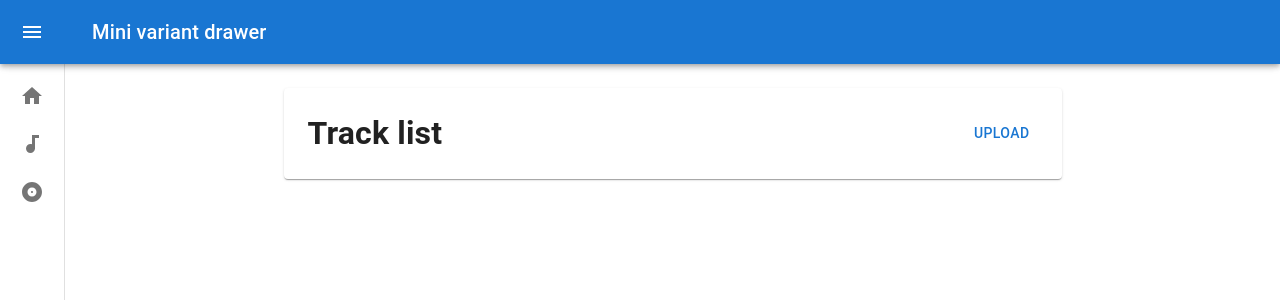
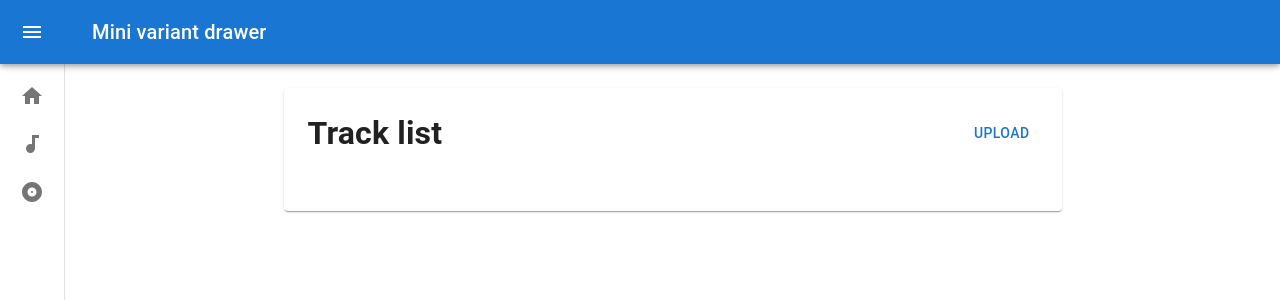
Before and after one commit to Antonzo/spotify-clone, a Next.js app in the folder client/: page /tracks in a window 1280 px wide. Shown: the top 300 px of the page. Built offline with nearby package versions, Linux system fonts and the light colour scheme.

Commit message:
sass, track item & list

```diff
--- /dev/null
+++ b/client/components/TrackItem/TrackItem.module.scss
@@ -0,0 +1,5 @@
+.track {
+  margin: 10px;
+  padding: 10px;
+  display: flex;
+}
--- /dev/null
+++ b/client/components/TrackItem/index.tsx
@@ -0,0 +1,27 @@
+import React from 'react'
+import ITrack from 'types/track'
+import { Grid, Card, IconButton } from '@mui/material'
+import styles from './TrackItem.module.scss'
+import { Pause, PlayArrow } from '@mui/icons-material'
+
+interface TrackItemProps {
+  track: ITrack;
+  active: boolean;
+}
+
+const Index = ({ track, active = false }: TrackItemProps) => {
+  return (
+    <Card className={styles.track}>
+      <IconButton>
+        {active ? <Pause /> : <PlayArrow />}
+      </IconButton>
+      <img width={70} height={70} src={track.picture} />
+      <Grid container direction='column' style={{ width: 200, margin: '0 20px' }}>
+        <div>{track.name}</div>
+        <div style={{ fontSize: 12, color: 'gray' }}>{track.artist}</div>
+      </Grid>
+    </Card>
+  )
+}
+
+export default Index
--- /dev/null
+++ b/client/components/TrackList.tsx
@@ -0,0 +1,22 @@
+import React from 'react'
+import ITrack from 'types/track'
+import Index from './TrackItem'
+import { Grid, Box } from '@mui/material'
+
+interface TrackListProps {
+  tracks: ITrack[]
+}
+
+const TrackList = ({ tracks }: TrackListProps) => {
+  return (
+    <Grid container direction='column'>
+      <Box p={2}>
+        {tracks.map(track =>
+          <Index key={track._id} />,
+        )}
+      </Box>
+    </Grid>
+  )
+}
+
+export default TrackList
--- a/client/package.json
+++ b/client/package.json
@@ -15,7 +15,8 @@
     "@mui/material": "^5.14.16",
     "next": "14.0.1",
     "react": "^18",
-    "react-dom": "^18"
+    "react-dom": "^18",
+    "sass": "^1.69.5"
   },
   "devDependencies": {
     "@types/node": "^20",
--- a/client/pages/tracks/index.tsx
+++ b/client/pages/tracks/index.tsx
@@ -1,10 +1,13 @@
 import React from 'react'
 import DefaultLayout from 'layouts/DefaultLayout'
 import { Box, Button, Card, Grid } from '@mui/material'
+import TrackList from 'components/TrackList'
 import { useRouter } from 'next/router'
+import ITrack from 'types/track'
 
 const TracksPage = () => {
   const router = useRouter()
+  const tracks: ITrack[] = []
 
   return (
     <DefaultLayout>
@@ -17,6 +20,7 @@ const TracksPage = () => {
                 <Button onClick={() => router.push('/tracks/create')}>Upload</Button>
               </Grid>
             </Box>
+            <TrackList tracks={tracks} />
           </Card>
         </Grid>
       </Grid>
--- /dev/null
+++ b/client/types/comment.ts
@@ -0,0 +1,6 @@
+export default interface IComment {
+  _id: string;
+  username: string;
+  text: string;
+  trackId: string;
+}
--- /dev/null
+++ b/client/types/track.ts
@@ -0,0 +1,12 @@
+import IComment from 'types/comment'
+
+export default interface ITrack {
+  _id: string;
+  name: string;
+  artist: string;
+  text: string;
+  listens: number;
+  audio: string;
+  picture: string;
+  comments: IComment[];
+}
```
Also changed, not shown: 1 other file (tests, documents, lock files or other folders).
